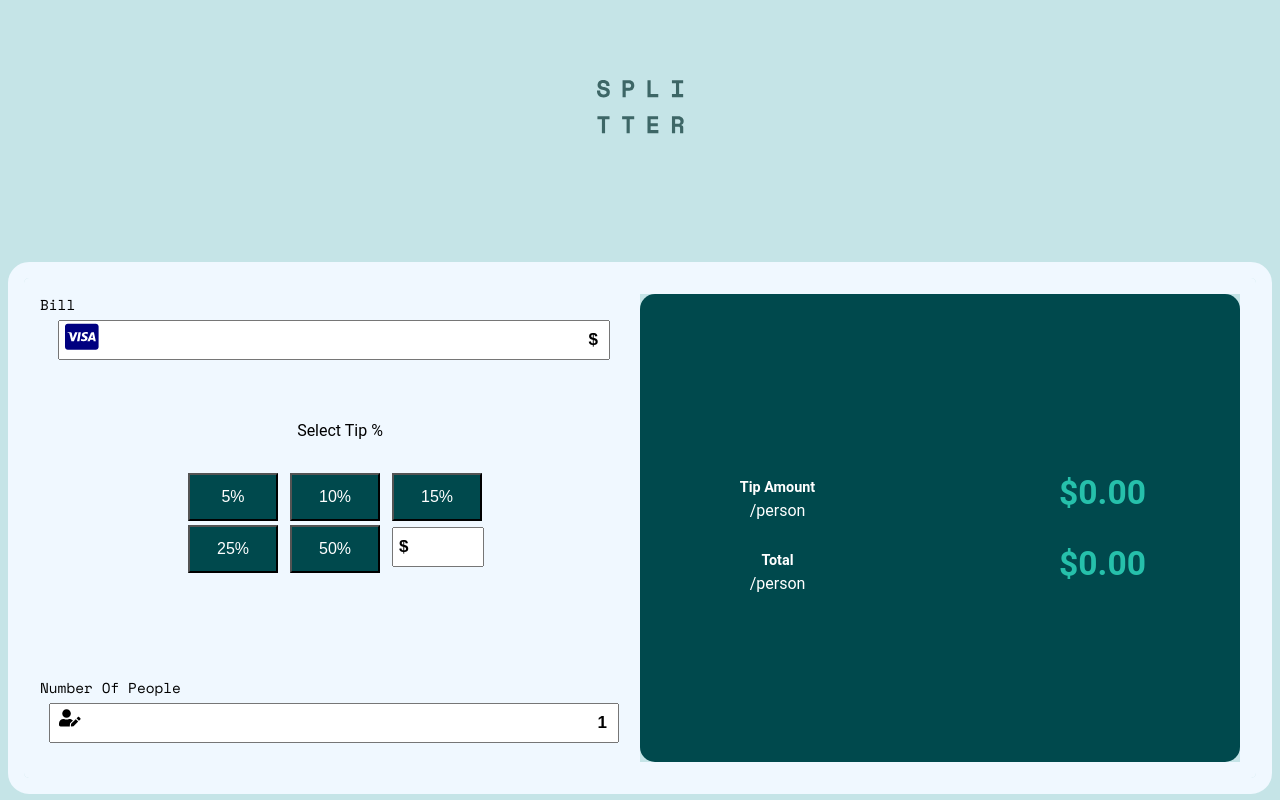
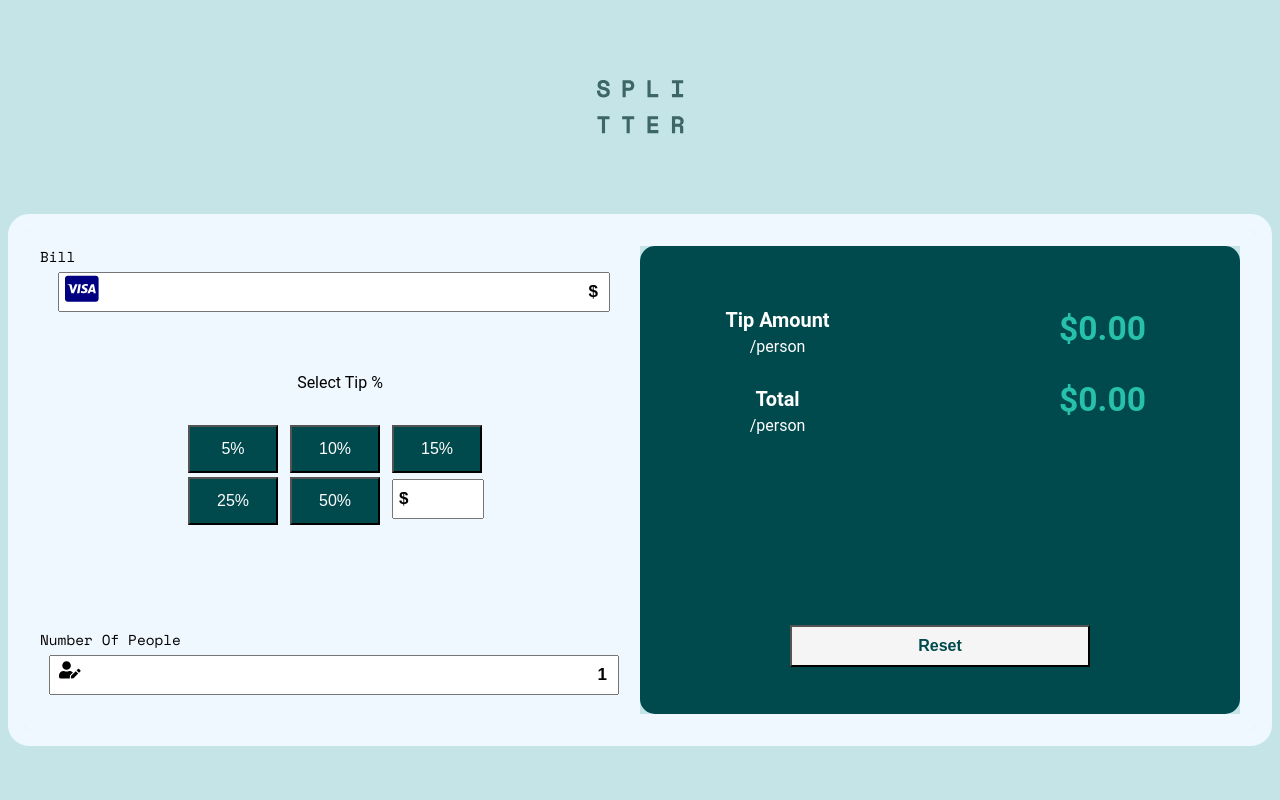
Before and after one commit to chriskavanagh/tipcalc, a React (Create React App) app: page / in a window 1280 px wide. Built offline with nearby package versions, Linux system fonts and the light colour scheme.

Commit message:
button disable state. added

```diff
--- a/package.json
+++ b/package.json
@@ -10,6 +10,7 @@
     "@testing-library/react": "^13.3.0",
     "@testing-library/user-event": "^13.5.0",
     "react": "^18.2.0",
+    "react-auth-kit": "^2.1.1",
     "react-dom": "^18.2.0",
     "react-icons": "^4.4.0",
     "react-scripts": "5.0.1",
--- /dev/null
+++ b/src/components/Button.js
@@ -0,0 +1,11 @@
+import "../styles/Button.css";
+
+export default function Button({ reset }) {
+  return (
+    <>
+      <button className="btn" disabled={false} onClick={reset}>
+        Reset
+      </button>
+    </>
+  );
+}
--- a/src/components/Display.js
+++ b/src/components/Display.js
@@ -1,18 +1,24 @@
 import "../styles/Display.css";
+import Button from "./Button";
 
-export default function Display({ tipTotal, billTotal }) {
+export default function Display({ tipTotal, billTotal, reset }) {
   return (
+    <>
       <div className="wrapper">
         <div className="tip-container">
-        <h6 className="tip-amt">Tip Amount</h6>
+          <h5 className="tip-amt">Tip Amount</h5>
           <p id="person">/person</p>
-        <h6 className="total-text">Total</h6>
+          <h5 className="total-text">Total</h5>
           <p className="tip-person">/person</p>
         </div>
         <div className="total-container">
           <h2>${tipTotal}</h2>
           <h2 className="total">${billTotal}</h2>
         </div>
+        <div className="btn__wrapper">
+          <Button reset={reset} />
         </div>
+      </div>
+    </>
   );
 }
--- a/src/components/Frame.js
+++ b/src/components/Frame.js
@@ -9,17 +9,32 @@ export default function Frame() {
   const [people, setPeople] = useState("1");
   const [tipTotal, setTipTotal] = useState("");
   const [billTotal, setBillTotal] = useState("");
+  const [disable, setDisable] = useState(false);
+
+  function reset() {
+    setTip("");
+    setBill("");
+    setPeople("");
+    setTipTotal("");
+    setBillTotal("");
+    return;
+  }
 
   function handler(event) {
+    //event.currentTarget.disabled = true;
+    setDisable((prev) => !prev);
     setTip(event.target.value);
+    return;
   }
 
   function billHandler(event) {
     setBill(event.target.value);
+    return;
   }
 
   function handlePeople(event) {
     setPeople(event.target.value);
+    return;
   }
 
   const tipAmt = useCallback(() => {
@@ -43,11 +58,6 @@ export default function Frame() {
     total();
   }, [bill, tipAmt, total]);
 
-  console.log(`TipTotal: ${tipTotal}`);
-  //console.log(`Bill-Total: ${billTotal}`);
-  //console.log(typeof billTotal);
-  console.log(typeof people);
-
   return (
     <main className="frame-wrapper">
       <div className="frame__top">
@@ -56,12 +66,13 @@ export default function Frame() {
           handler={handler}
           bill={bill}
           billHandler={billHandler}
+          disable={disable}
           people={people}
           handlePeople={handlePeople}
         />
       </div>
       <div className="frame__bottom">
-        <Display tipTotal={tipTotal} billTotal={billTotal} />
+        <Display tipTotal={tipTotal} billTotal={billTotal} reset={reset} />
       </div>
     </main>
   );
--- a/src/components/TipButtons.js
+++ b/src/components/TipButtons.js
@@ -5,14 +5,13 @@ import { currencyMask } from "../utils/currencyMask";
 
 export default function TipButtons({
   tip,
-  handler,
   bill,
   people,
+  disable,
+  handler,
   billHandler,
   handlePeople,
 }) {
-  //const [isActive, setIsActive] = useState(false)
-
   return (
     <>
       <div className="tip-wrapper">
@@ -32,19 +31,19 @@ export default function TipButtons({
         </div>
         <p>Select Tip %</p>
         <div className="btn-group">
-          <button value={0.05} onClick={handler}>
+          <button value={0.05} onClick={handler} disabled={disable}>
             5%
           </button>
-          <button value={0.1} onClick={handler}>
+          <button value={0.1} onClick={handler} disabled={disable}>
             10%
           </button>
-          <button value={0.15} onClick={handler}>
+          <button value={0.15} onClick={handler} disabled={disable}>
             15%
           </button>
-          <button value={0.25} onClick={handler}>
+          <button value={0.25} onClick={handler} disabled={disable}>
             25%
           </button>
-          <button value={0.5} onClick={handler}>
+          <button value={0.5} onClick={handler} disabled={disable}>
             50%
           </button>
           <div className="input-wrapper">
--- /dev/null
+++ b/src/styles/Button.css
@@ -0,0 +1,6 @@
+.btn {
+  color: var(--very-dark-cyan);
+  font-weight: bold;
+  background-color: whitesmoke;
+  width: 50%;
+}
--- a/src/styles/Display.css
+++ b/src/styles/Display.css
@@ -2,6 +2,7 @@
   background-color: var(--very-dark-cyan);
   display: grid;
   grid-template-columns: 1fr 1fr;
+  grid-template-rows: 1fr 100 px 100px;
   align-items: center;
   min-height: 100%;
   min-width: 100%;
@@ -28,3 +29,11 @@ h6 {
 h2 {
   font-size: 1.4em;
 }
+.btn__wrapper {
+  grid-column: 1 / span 2;
+  grid-row: 3;
+  width: 100%;
+}
+.btn__wrapper:hover {
+  transform: scale(1.1);
+}
--- a/src/styles/Frame.css
+++ b/src/styles/Frame.css
@@ -1,7 +1,7 @@
 .frame-wrapper {
   display: grid;
   grid-template-columns: 600px 600px;
-  margin-top: 6rem;
+  margin-top: 3rem;
   margin-left: auto;
   margin-right: auto;
   border: 16px solid aliceblue;
```
Also changed, not shown: 1 other file (tests, documents, lock files or other folders). Lines whose indentation alone changed are shown as unchanged.
